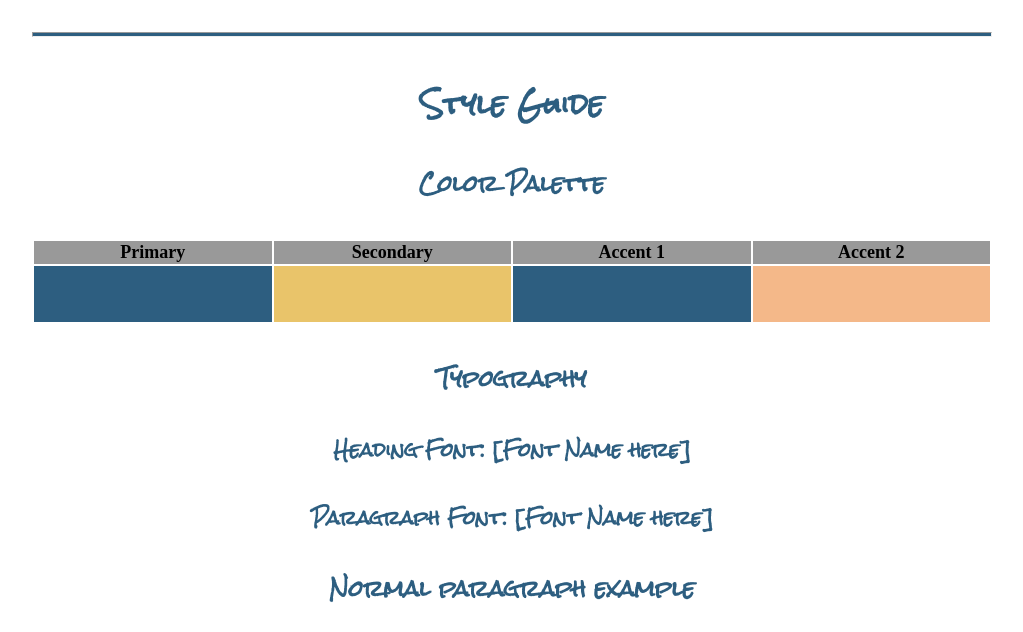
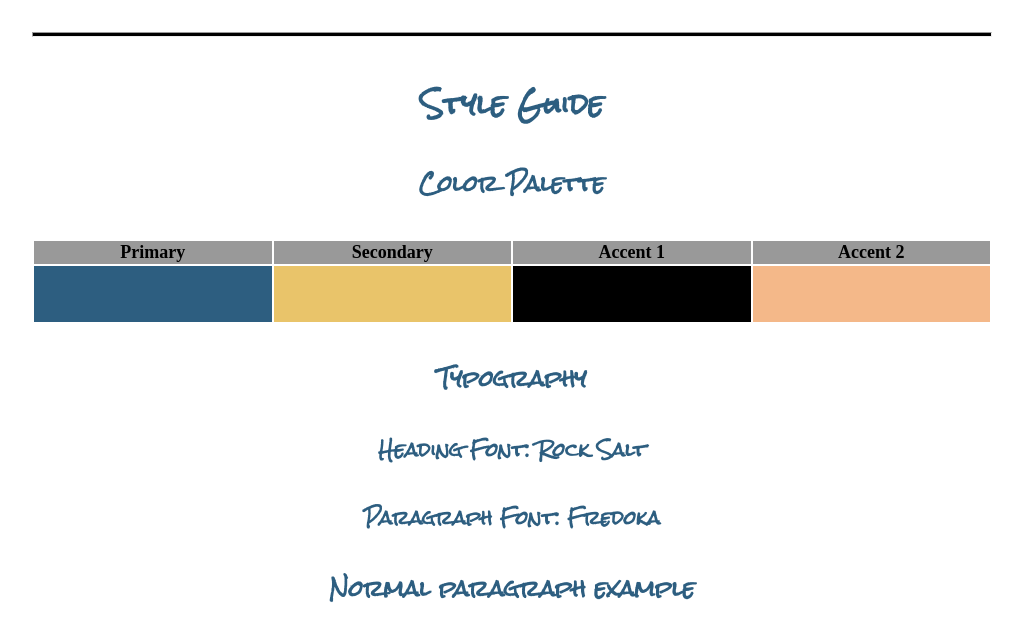
Before and after one commit to leulm7/wdd130a, a plain HTML site: page wwr/site-plan-rafting.html in a window 1280 px wide. Shown: the part 1483-2115 px from the top of the page, without its empty margins (128-1151 px from the left). Drawn offline with Linux system fonts and the light colour scheme; files whose address does not match are found by name.

Commit message:
site plan added 2

```diff
--- a/wwr/site-plan-rafting.html
+++ b/wwr/site-plan-rafting.html
@@ -65,11 +65,11 @@
     <!-- Choose a font for your paragraphs (body copy) and headlines. What font(s) have you chosen? Think also about which of your colors above you might use for background and font colors. -->
 
     <h4>
-      Heading Font: [Font Name here]
+      Heading Font: Rock Salt
       <!-- change this -->
     </h4>
     <h4>
-      Paragraph Font: [Font Name here]
+      Paragraph Font: Fredoka
       <!-- change this -->
     </h4>
     <h3>Normal paragraph example</h3>
--- a/wwr/styles/site-plan-rafting.css
+++ b/wwr/styles/site-plan-rafting.css
@@ -8,7 +8,7 @@ Fonts are separated by a & */
   /* change the values below to your colors from your palette */
   --primary-color: #2d5e80   ;
   --secondary-color: #e9c46a ;
-  --accent1-color: #2d5e80;
+  --accent1-color: #000000;
   --accent2-color: #f4b889;
 
   /* change the values below to your chosen font(s) */
```
